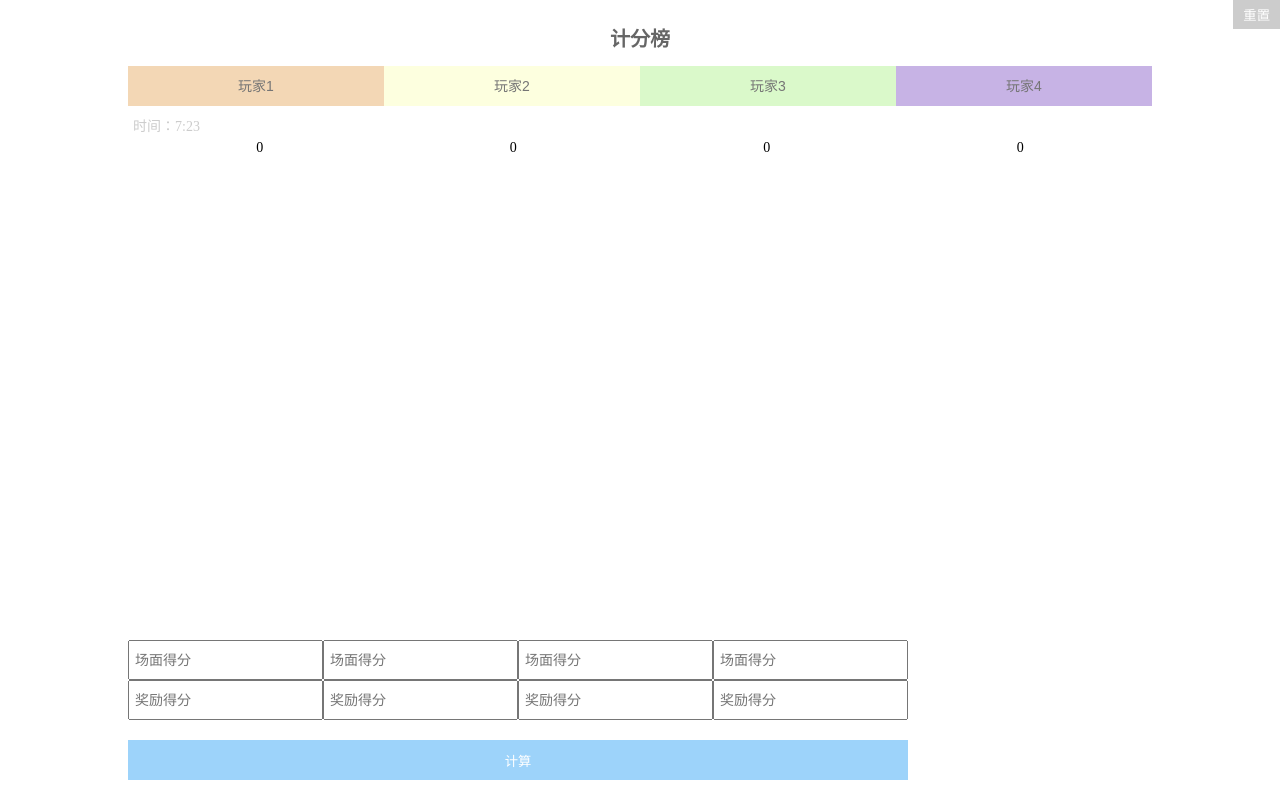
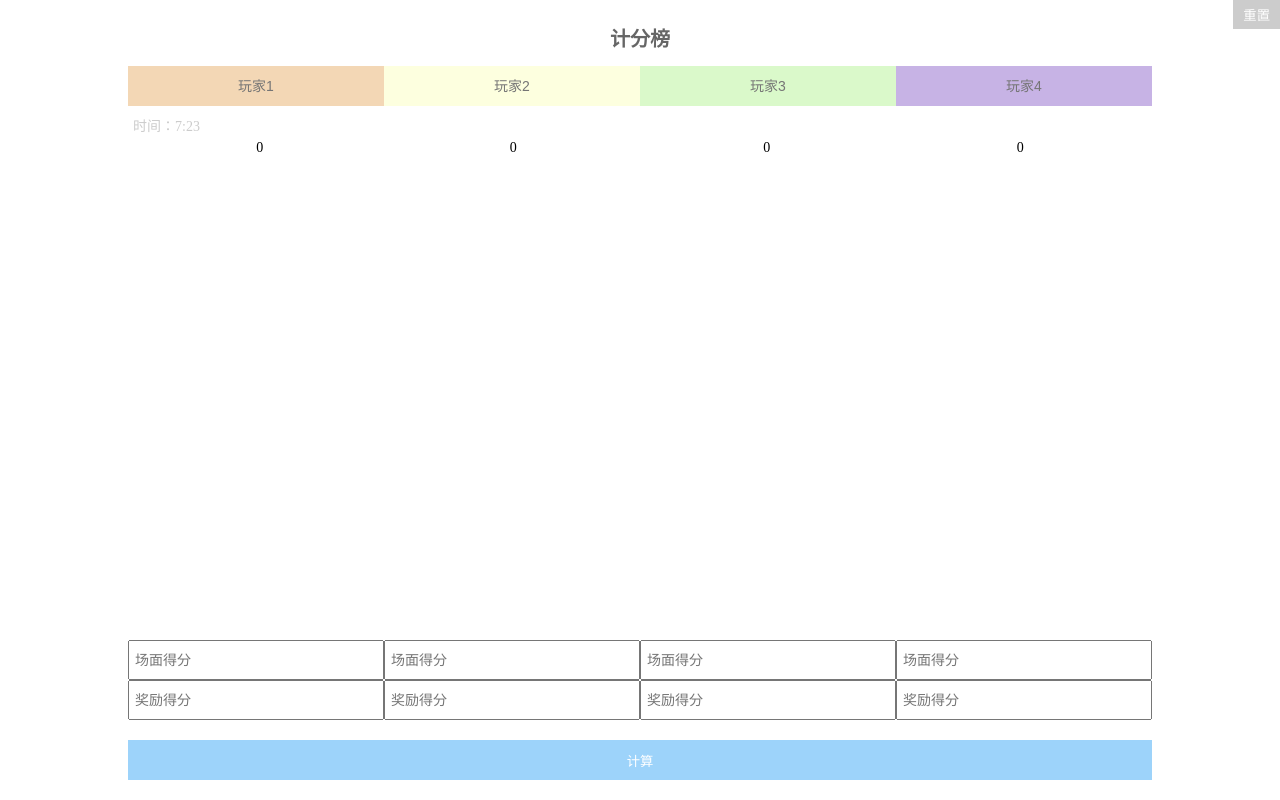
Before and after one commit to PPjiang/twoBlack, a plain HTML site: page index.html in a window 1280 px wide. Drawn offline with Linux system fonts and the light colour scheme.

Commit message:
Update index.html

```diff
--- a/index.html
+++ b/index.html
@@ -35,7 +35,7 @@
         <div id="score-block">
 
         </div>
-        <div style="position: absolute;bottom: 0;" class="operation-zone">
+        <div style="position: absolute;bottom: 0;left: 0;right: 0;" class="operation-zone">
             <div style="font-size: 0;">
                 <input type="number" class="score1" placeholder="场面得分" >
                 <input type="number" class="score2" placeholder="场面得分" >
```
